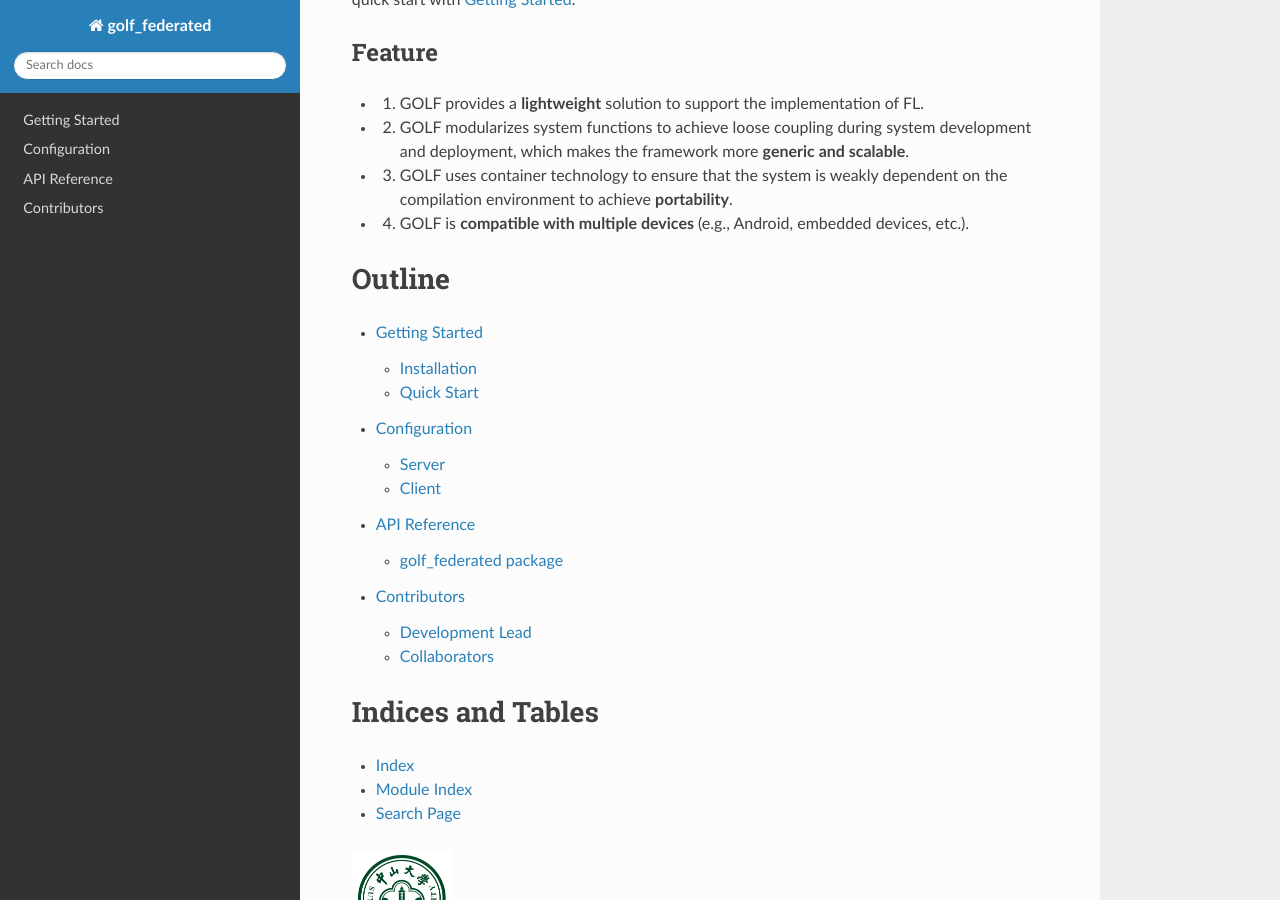
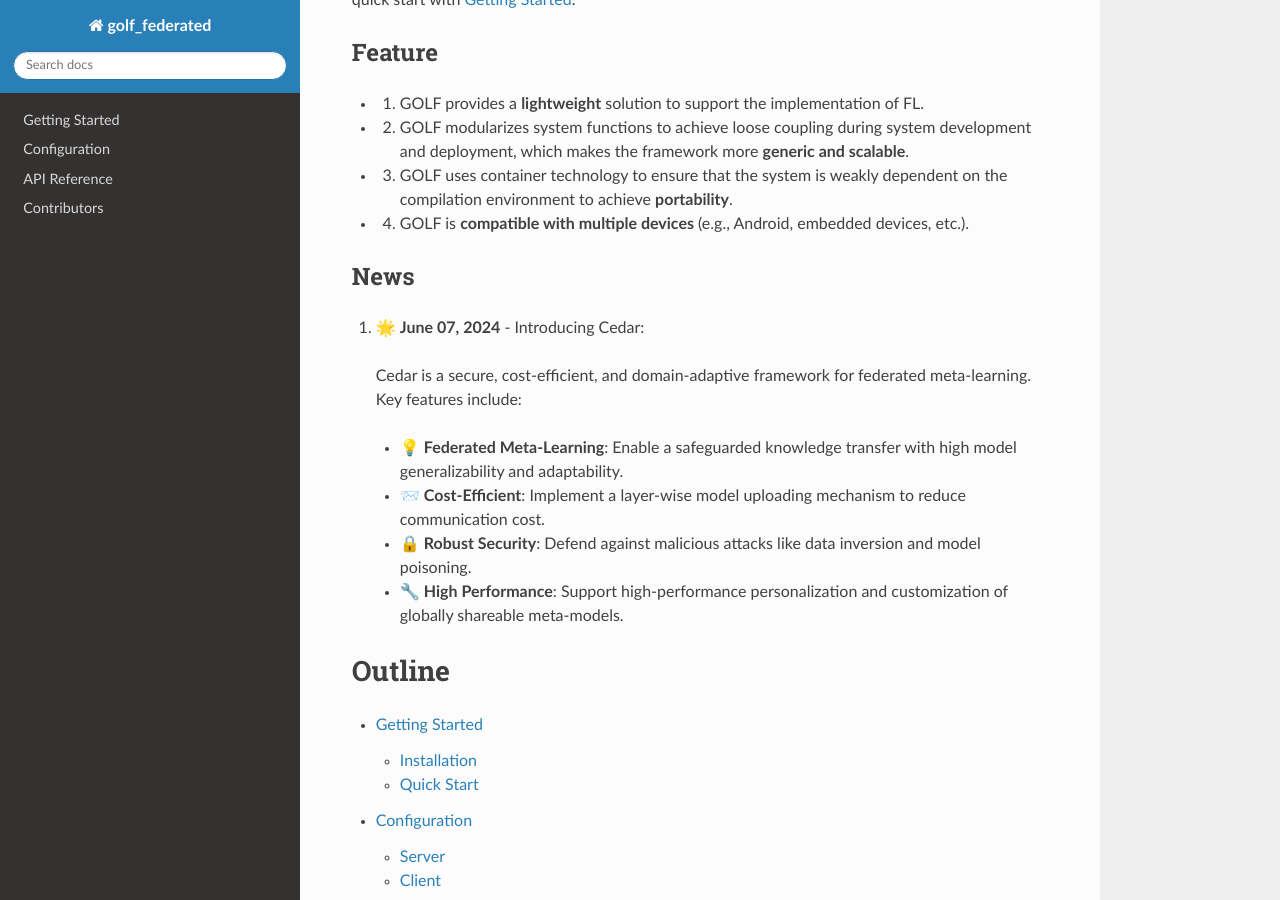
Before and after one commit to IntelligentSystemsLab/generic_and_open_learning_federator, a Sphinx documentation site: the page built from docs/index.rst, in a window 1280 px wide and 900 px high, scrolled down 732 px. Built offline with Sphinx 7.4.7 and the Read the Docs theme 2.0.0, drawn with Linux system fonts in a browser that asks for light colours.

Commit message:
Update index.rst

```diff
--- a/docs/index.rst
+++ b/docs/index.rst
@@ -35,6 +35,17 @@ Feature
 * 3) GOLF uses container technology to ensure that the system is weakly dependent on the compilation environment to achieve **portability**.
 * 4) GOLF is **compatible with multiple devices** (e.g., Android, embedded devices, etc.).
 
+News
+--------
+
+#. 🌟 **June 07, 2024** - Introducing Cedar:
+
+  Cedar is a secure, cost-efficient, and domain-adaptive framework for federated meta-learning. Key features include:
+
+  - 💡 **Federated Meta-Learning**: Enable a safeguarded knowledge transfer with high model generalizability and adaptability.
+  - 📨 **Cost-Efficient**: Implement a layer-wise model uploading mechanism to reduce communication cost.
+  - 🔒 **Robust Security**: Defend against malicious attacks like data inversion and model poisoning.
+  - 🔧 **High Performance**: Support high-performance personalization and customization of globally shareable meta-models.
 
 Outline
 ========
```
